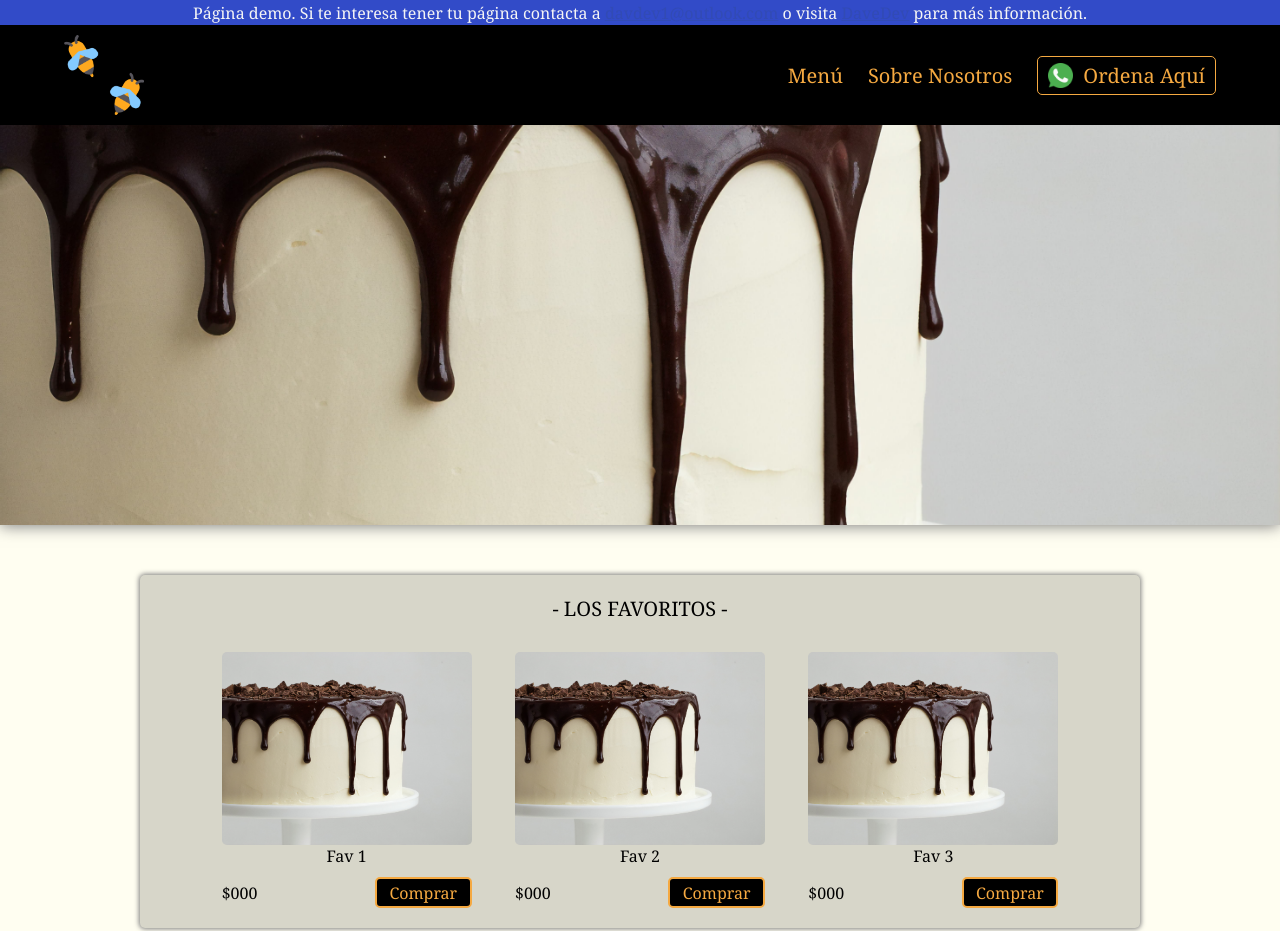
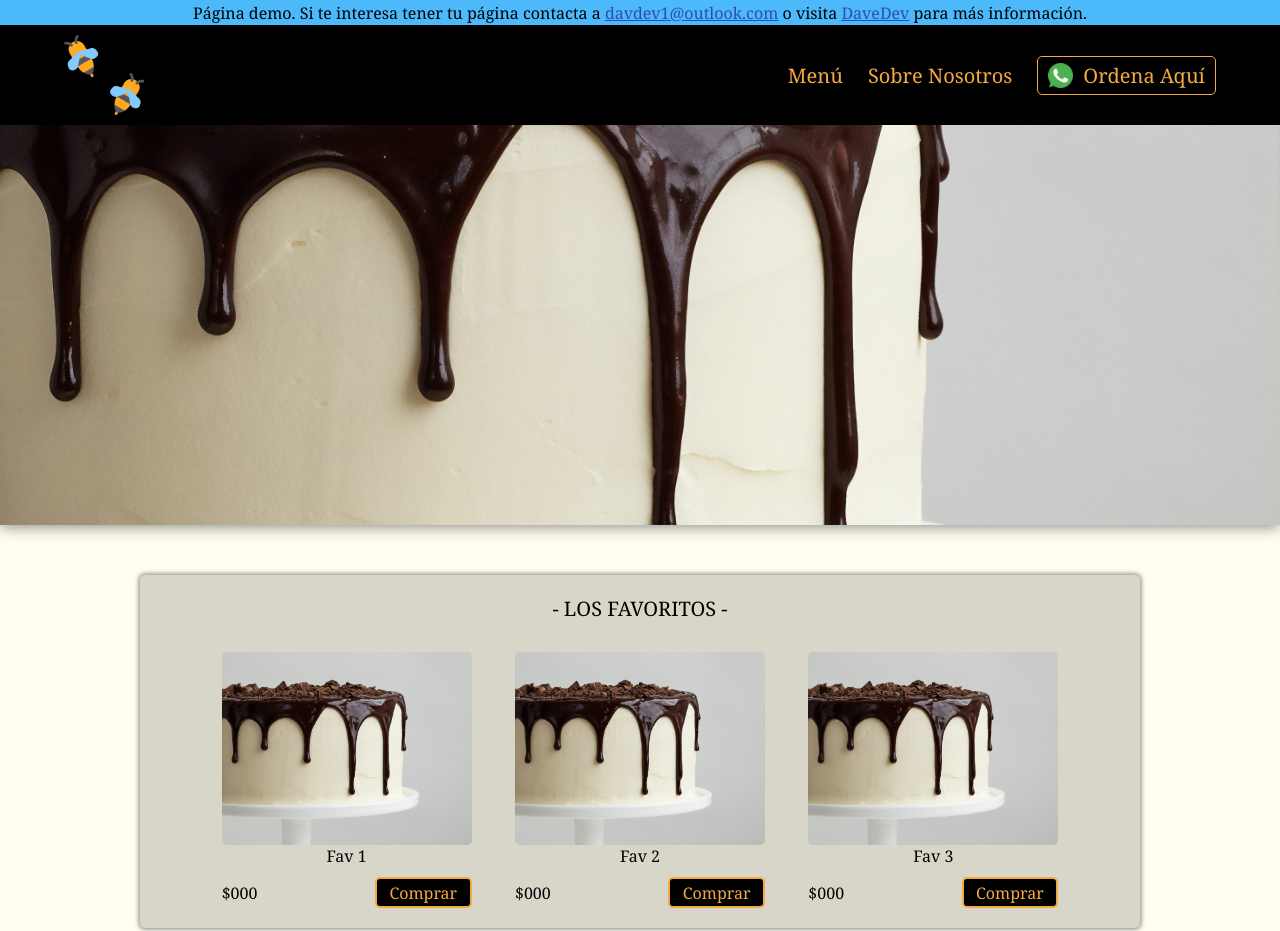
Before and after one commit to DaveLeds99/PastelAbeja, a plain HTML site: page index.html in a window 1280 px wide. Shown: the top 931 px of the page. Drawn offline with Linux system fonts and the light colour scheme.

Commit message:
Update styGlobal.css

```diff
--- a/styles/styGlobal.css
+++ b/styles/styGlobal.css
@@ -20,12 +20,12 @@ body {
   height: auto;
   min-height: 25px;
   width: 100%;
-  background-color: rgb(50, 75, 200);
-  color: whitesmoke;
+  padding: 1px 5px;
+  font-size: 1rem;
+  color: black;
+  background-color: var(--blueContrast);
   display: grid;
   place-content: center;
-  padding: 1px 5px;
-  font-size: 1rem;
 }
 #DAVDEV a {
   color: rgb(50, 75, 180);
```
